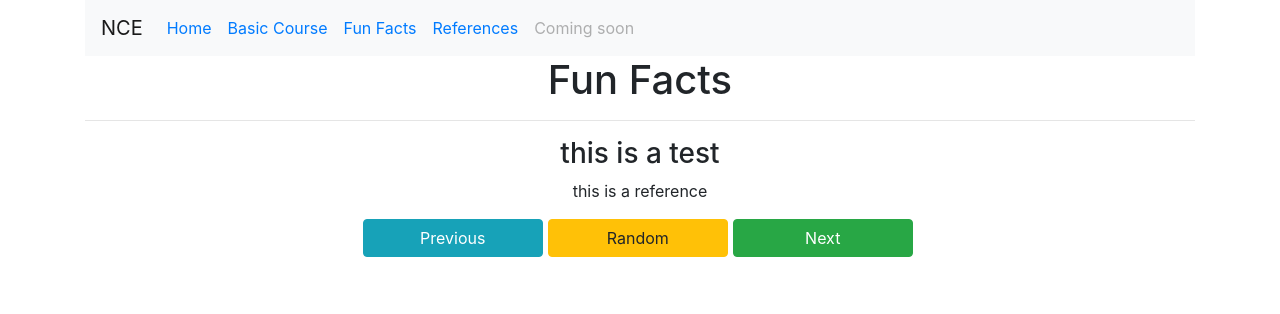
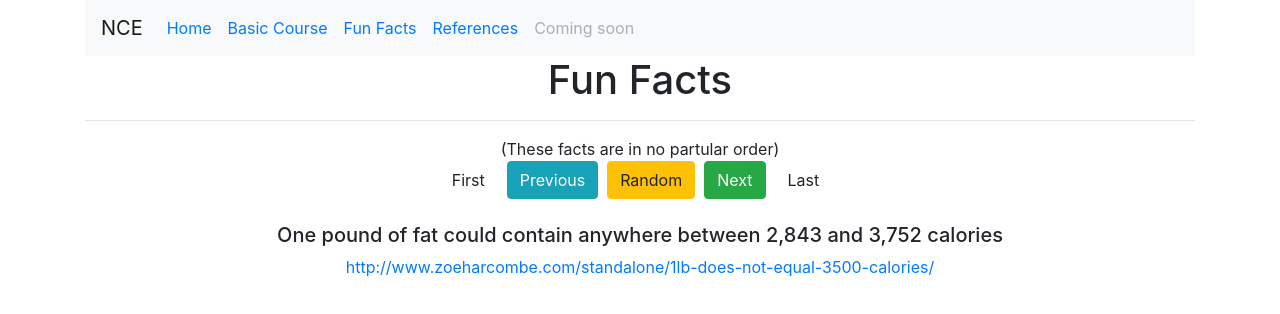
Before and after one commit to JPMendoza/cs6460, a React (Create React App) app: page /funfacts in a window 1280 px wide. Shown: the top 314 px of the page. Built offline with nearby package versions, Linux system fonts and the light colour scheme.

Commit message:
UPdated fun facts and references to have some real data

```diff
--- a/src/components/FunFacts.js
+++ b/src/components/FunFacts.js
@@ -1,5 +1,6 @@
 import React from "react";
 import funfact from '../jsonfolder/funfact.json';
+import putLink from './HelperFunctions.js';
 
 export default class FunFacts extends React.Component {
   constructor(props) {
@@ -12,6 +13,8 @@ export default class FunFacts extends React.Component {
     this.previous = this.previous.bind(this);
     this.random = this.random.bind(this);
     this.next = this.next.bind(this);
+    this.first = this.first.bind(this);
+    this.last = this.last.bind(this);
   }
   previous() {
     if (this.facts.indexOf(this.state.fact) > 0) {
@@ -33,23 +36,34 @@ export default class FunFacts extends React.Component {
       this.setState({fact: funfact[nt]});
     }
   }
+  first() {
+        this.setState({fact: funfact[0]});
+  }
+  last() {
+     this.setState({fact: funfact[this.facts.length-1]});
+  }
   render() {
     return (
        <div style= {{textAlign: 'center'}}>
           <h1>Fun Facts</h1><hr/>
-
-          <div class="container-fluid" style= {{width: '50%',margin: 'auto',textAlign: 'center'}}>
+          (These facts are in no partular order)
+          <div class="container" style= {{width: '70%',margin: 'auto',textAlign: 'center'}}>
             <div class="row">
-              <h3 class="col"> {this.state.fact.fact} </h3>
+              <div class="col">
+                <button class="btn btn-default " onClick={this.first}>First</button> &nbsp;
+                <button class="btn btn-info " onClick={this.previous} >Previous</button> &nbsp;
+                <button class="btn btn-warning " onClick={this.random}>Random</button> &nbsp;
+                <button class="btn btn-success " onClick={this.next}>Next</button> &nbsp;
+                <button class="btn btn-default " onClick={this.last} >Last</button> &nbsp;
+              </div>
+            </div>
+            <br/>
+            <div class="row">
+              <h5 class="col"> {this.state.fact.fact} </h5>
 
             </div>
             <div class="row">
-              <p class="col"> {this.state.fact.reference} </p>
-            </div>
-            <div class="row">
-              <button class="btn btn-info col" onClick={this.previous} >Previous</button> &nbsp;
-              <button class="btn btn-warning col" onClick={this.random}>Random</button> &nbsp;
-              <button class="btn btn-success col" onClick={this.next}>Next</button> &nbsp;
+              <p class="col"> {putLink(this.state.fact.reference)} </p>
             </div>
 
           </div>
--- /dev/null
+++ b/src/components/HelperFunctions.js
@@ -0,0 +1,9 @@
+import React from "react";
+function putLink(input) {
+  if (input.includes("https://") || input.includes("http://")){
+    return <a href={input} target="_blank">{input} </a>;
+  } else {
+    return input;
+  }
+}
+export default putLink ;
--- a/src/components/References.js
+++ b/src/components/References.js
@@ -1,5 +1,8 @@
 import React from "react";
 import ref from '../jsonfolder/references.json';
+import putLink from './HelperFunctions.js';
+
+
 
 export default class References extends React.Component {
   render() {
@@ -7,10 +10,10 @@ export default class References extends React.Component {
 
     return (
       <div>
-          <div style= {{textAlign: 'center'}}>
-             <h1>References</h1><hr/>
+          <div >
+             <h1 style= {{textAlign: 'center'}}>References</h1><hr/>
 
-             <div class="container-fluid" style= {{width: '50%',margin: 'auto',textAlign: 'center'}}>
+             <div class="container-fluid" style= {{width: '70%',margin: 'auto'}}>
              These are all source materal i grabed all my information from. Please feel
              free to look at the references i have compiled <br/><br/>
                <div class="row">
@@ -18,13 +21,13 @@ export default class References extends React.Component {
                 {refs.map(r => (
                   <li>
                     {r.listname}
-                    <ol>
+                    <ul>
                      {r.list.map(l =>(
                        <li>
-                        {l}
+                        {putLink(l)}
                        </li>
                      ))}
-                    </ol>
+                    </ul>
                   </li>
 
                 ))}
--- a/src/jsonfolder/funfact.json
+++ b/src/jsonfolder/funfact.json
@@ -1,8 +1,40 @@
 [
-  {"fact": "this is a test",
-   "reference": "this is a reference"},
-  {"fact": "this is a test2",
-   "reference": "this is a reference2"},
-  {"fact": "this is a test3",
-   "reference": "this is a reference3"}
+  {"fact": "One pound of fat could contain anywhere between 2,843 and 3,752 calories",
+   "reference": "http://www.zoeharcombe.com/standalone/1lb-does-not-equal-3500-calories/"},
+  {"fact": "MSG (Monosodium glutamate isn't bad for you)",
+   "reference": "https://dash.harvard.edu/handle/1/8846733"},
+  {"fact": "Your fat-burning range is 60% to 70% of your max heart rate. (Max Heart Rate = 220 – your age)",
+   "reference": "https://blog.myfitnesspal.com/how-target-your-heart-rate-get-into-the-fat-burning-zone/"},
+  {"fact": "You cannot cook off all the alcohol when cooking with it.",
+  "reference": "https://www.sciencedirect.com/science/article/pii/S1878450X16300427"},
+  {"fact": "According to the US Dietary Guidelines: Moderate-intensity physical activity: Aerobic activity that increases a person’s heart rate and breathing to some extent. On a scale relative to a person’s capacity, moderate-intensity activity is usually a 5 or 6 on a 0 to 10 scale. Brisk walking, dancing, swimming, or bicycling on a level terrain are examples.",
+   "reference": "https://health.gov/dietaryguidelines/2015/guidelines/appendix-1/"},
+  {"fact": "From highest to lowest beef grades are, Prime, Choice, Selects",
+   "reference": "https://tinyurl.com/ydb3ykfw"},
+  {"fact": "After cooking your meat, you should let it rest some where between 10-20 minutes to allow the moisture to redistribute back throught the meat",
+   "reference": "https://www.thekitchn.com/food-science-resting-meat-46678"},
+  {"fact": "Meat will continue to cook short peroid of time when it is taken out of the oven",
+   "reference": "https://www.thekitchn.com/food-science-resting-meat-46678"},
+  {"fact": "Strength training could help build strong bones and has been linked to a lower risk of osteoporosis.",
+   "reference": "https://go4life.nia.nih.gov/exercising-with-chronic-conditions-heart-disease-diabetes-arthritis-and-osteoporosis/"},
+  {"fact": "While sitting, study subjects burned 80 calories/hour — about the same as typing or watching TV. While standing, the number of calories burned was only slightly higher than while sitting — about 88 calories/hour",
+  "reference": "https://www.health.harvard.edu/blog/the-truth-behind-standing-desks-2016092310264"},
+  {"fact": "vitamin C does does not help in fighting the common cold",
+   "reference": "https://www.ncbi.nlm.nih.gov/pmc/articles/PMC3928210/"
+  },
+  {"fact": "Nutrition Facts labels are not always factual. The law allows a pretty lax margin of error—up to 20 percent",
+   "reference": "https://health.usnews.com/health-news/blogs/eat-run/2012/08/21/when-nutrition-labels-lie"
+  },
+  {"fact": "",
+   "reference": ""
+  },
+  {"fact": "",
+   "reference": ""
+  },
+  {"fact": "",
+   "reference": ""
+  },
+  {"fact": "",
+   "reference": ""
+  }
 ]
--- a/src/jsonfolder/references.json
+++ b/src/jsonfolder/references.json
@@ -1,21 +1,42 @@
 [
-  { "listname": "nutrition",
+  { "listname": "Nutrition",
     "list": [
-    "test1",
-    "test2",
-    "test3"
+    "https://www.cnpp.usda.gov/dietary-guidelines",
+    "https://www.usda.gov/topics/food-and-nutrition",
+    "https://www.ers.usda.gov/webdocs/publications/42215/5831_aib750b_1_.pdf",
+    "https://www.ers.usda.gov/webdocs/publications/42215/5831_aib750b_1_.pdf",
+    "https://www.medicalnewstoday.com/articles/160774.php ",
+    "https://health.gov/dietaryguidelines/2015/guidelines/",
+    "https://dsld.nlm.nih.gov/dsld/",
+    "https://www.cnpp.usda.gov/USDAFoodPatterns",
+    "https://health.gov/dietaryguidelines/1980thin.pdf",
+    "https://health.gov/dietaryguidelines/1985thin.pdf",
+    "https://health.gov/dietaryguidelines/1990thin.pdf",
+    "https://health.gov/dietaryguidelines/dga2000/document/summary/default.htm",
+    "https://health.gov/dietaryguidelines/dga95/",
+    "https://health.gov/dietaryguidelines/dga2005/document/default.htm",
+    "https://health.gov/dietaryguidelines/dga2010/DietaryGuidelines2010.pdf",
+    "https://www.fda.gov/food/labelingnutrition/ucm274593.htm",
+    ""
   ]},
-  { "listname": "food",
+  { "listname": "Food",
     "list": [
-    "asdf1",
-    "asdf2",
-    "asdf3"
+    "https://www.studential.com/university/student-cooking/cooking-methods",
+    "https://www.fns.usda.gov/tn/resource-library",
+    "https://dsld.nlm.nih.gov/dsld/lstIngredients.jsp",
+    "http://www.nationalschools.com/workshops/",
+    "https://www.foodsafety.gov/keep/charts/mintemp.html",
+    ""
     ]},
-  { "listname": "exercise",
+  { "listname": "Exercise",
     "list": [
-    "blah",
-    "blah",
-    "blah"
+    "https://www.cdc.gov/cancer/dcpc/prevention/policies_practices/physical_activity/guidelines.htm",
+    "https://health.gov/dietaryguidelines/2015/guidelines/appendix-1/",
+    "https://health.gov/paguidelines/guidelines/",
+    "https://health.gov/paguidelines/guidelines/appendix1.aspx",
+    "https://blog.myfitnesspal.com/6-exercises-everyone/",
+    "https://blog.myfitnesspal.com/how-target-your-heart-rate-get-into-the-fat-burning-zone/",
+    "https://www.onhealth.com/content/1/muscle_soreness"
 
     ]}
 ]
```
